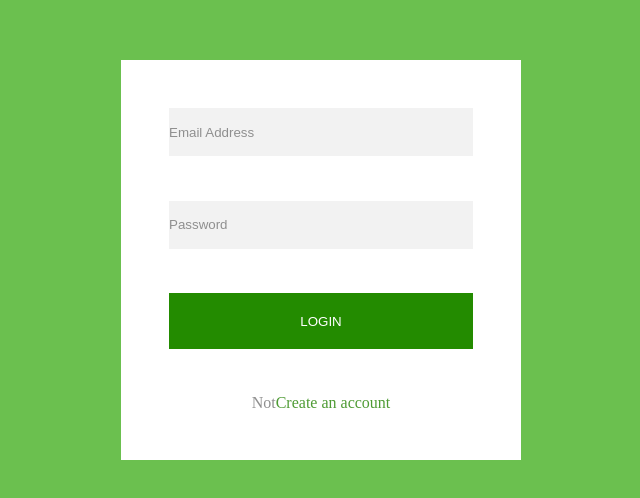
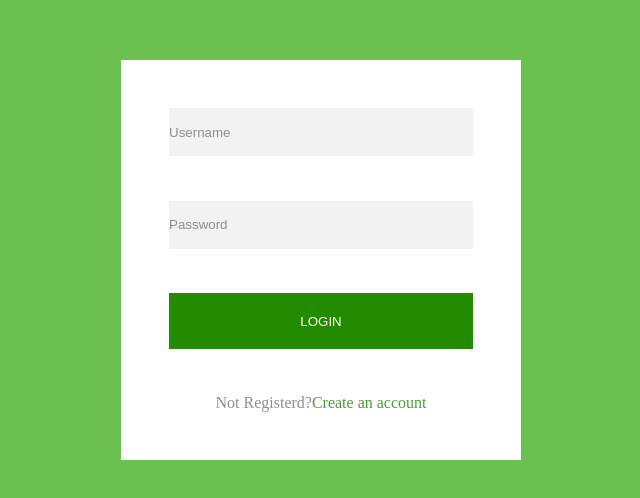
Before and after one commit to Mohammad-Eftekhari/maktab-login, a plain HTML site: page index.html in a window 1280 px wide. Shown: the part 140-638 px from the top of the page, without its empty margins (319-959 px from the left). Drawn offline with Linux system fonts and the light colour scheme.

Commit message:
placeholder in my first input changed

```diff
--- a/index.html
+++ b/index.html
@@ -10,12 +10,12 @@
 <body>
     <div class="container">
         <div class="main-box">
-            <input type="text" class="my-input" placeholder="Email Address">
+            <input type="text" class="my-input" placeholder="Username">
             <input type="password" class="my-input" placeholder="Password">
             <input type="button" class="my-button" value="LOGIN">
             <div class="help-links">
                 <span class="my-text">
-                    Not
+                    Not Registerd?
                 </span>
                 <span class="my-link">
                     Create an account
```
